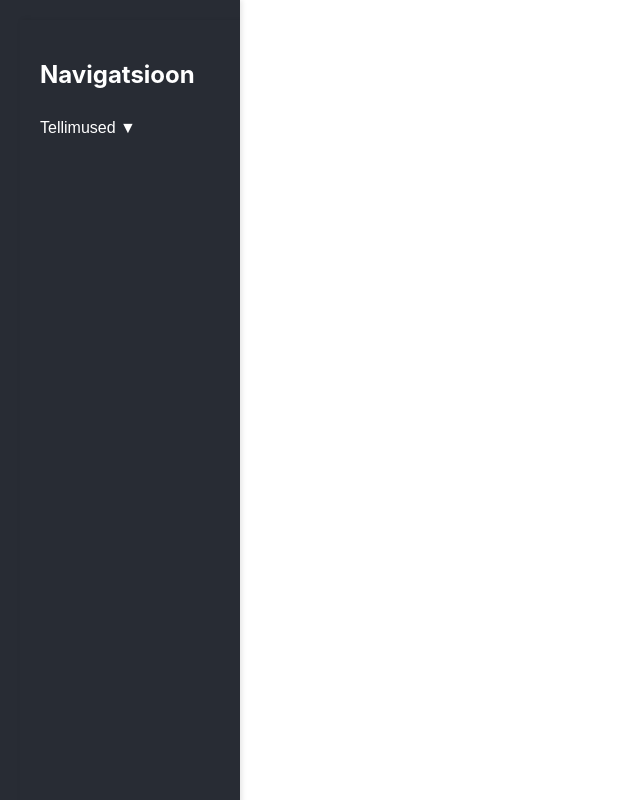
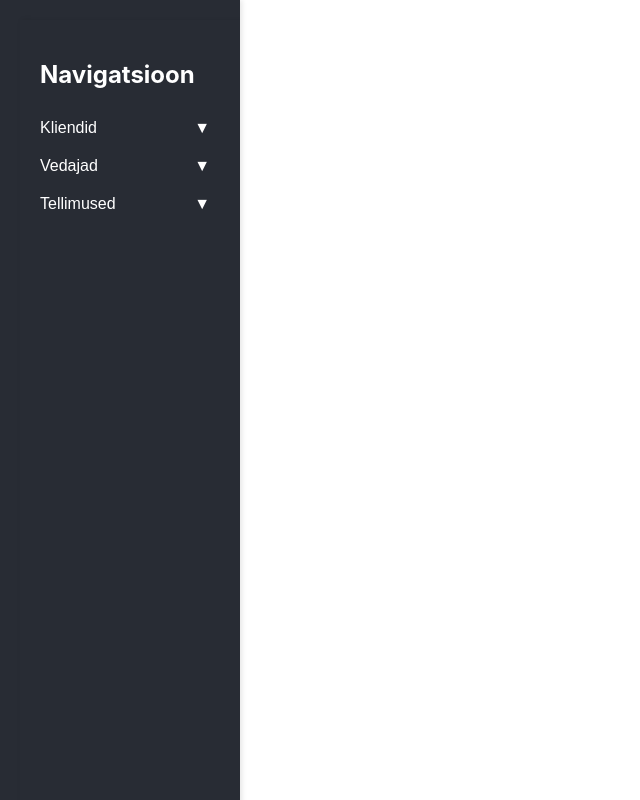
Before and after one commit to 4use2me/Veotellimused, a React (Create React App) app in the folder veo-tellimused-frontend/: page / in a window 1280 px wide. Shown: the whole page, without its empty margins (0-640 px from the left). Built offline with nearby package versions, Linux system fonts and the light colour scheme.

Commit message:
sidebarTäiendus

```diff
--- a/veo-tellimused-frontend/src/components/Sidebar/Sidebar.css
+++ b/veo-tellimused-frontend/src/components/Sidebar/Sidebar.css
@@ -1,28 +1,29 @@
 .sidebar {
-    width: 200px; /* Fikseeritud laius sidebarile */
-    height: 100vh; /* Kogu lehe kõrguses */
+    width: 200px;
+    height: 100vh;
     background-color: #282c34;
     padding: 20px;
     box-shadow: 2px 0 5px rgba(0, 0, 0, 0.1);
     color: white;
-    overflow-y: auto; /* Lisab kerimisriba, kui sisu on kõrgem kui külgriba */
-    position: relative; /* Fikseeritud positsioon */
-    z-index: 1; /* Tagab, et sidebar on alati peal */
+    overflow-y: auto;
+    position: relative;
+    z-index: 1;
 }
 
 .sidebar h2 {
-    text-align: left; /* Joondab teksti vasakule */
+    text-align: left;
 }
 
 .sidebar .toggle-menu-button {
     width: 100%;
-    text-align: left; /* Joondab teksti vasakule */
+    text-align: left;
     background: none;
     border: none;
     padding: 10px 0;
     font-size: 16px;
     cursor: pointer;
     color: white;
+    position: relative;
 }
 
 .sidebar .menu-items {
@@ -35,3 +36,12 @@
     padding: 10px 0;
     cursor: pointer;
 }
+
+/* Style the arrows */
+.toggle-menu-button::after {
+    content: '▼';
+    position: absolute;
+    top: 50%;
+    right: 30px;
+    transform: translateY(-50%);
+}
--- a/veo-tellimused-frontend/src/components/Sidebar/Sidebar.jsx
+++ b/veo-tellimused-frontend/src/components/Sidebar/Sidebar.jsx
@@ -1,20 +1,56 @@
 import React, { useState } from 'react';
 import './Sidebar.css';
 
-const Sidebar = ({ onNewOrder, onSelectOrderList }) => {
-    const [menuOpen, setMenuOpen] = useState(false);
+const Sidebar = ({ onNewOrder, onSelectOrderList, onNewClient, onSelectClientList, onNewVendor, onSelectVendorList }) => {
+    const [clientsMenuOpen, setClientsMenuOpen] = useState(false);
+    const [vendorsMenuOpen, setVendorsMenuOpen] = useState(false);
+    const [ordersMenuOpen, setOrdersMenuOpen] = useState(false);
 
-    const toggleMenu = () => {
-        setMenuOpen(!menuOpen);
+    const toggleClientsMenu = () => {
+        setClientsMenuOpen(!clientsMenuOpen);
+        setVendorsMenuOpen(false);
+        setOrdersMenuOpen(false);
+    };
+
+    const toggleVendorsMenu = () => {
+        setVendorsMenuOpen(!vendorsMenuOpen);
+        setClientsMenuOpen(false);
+        setOrdersMenuOpen(false);
+    };
+
+    const toggleOrdersMenu = () => {
+        setOrdersMenuOpen(!ordersMenuOpen);
+        setClientsMenuOpen(false);
+        setVendorsMenuOpen(false);
     };
 
     return (
         <aside className="sidebar">
             <h2>Navigatsioon</h2>
-            <button className="toggle-menu-button" onClick={toggleMenu}>
-                {menuOpen ? 'Tellimused ▲' : 'Tellimused ▼'}
+            <button className="toggle-menu-button" onClick={toggleClientsMenu}>
+                {clientsMenuOpen ? 'Kliendid' : 'Kliendid'}
             </button>
-            {menuOpen && (
+            {clientsMenuOpen && (
+                <ul className="menu-items">
+                    <li onClick={onNewClient}>Uus klient</li>
+                    <li onClick={onSelectClientList}>Klientide nimekiri</li>
+                    {/* Lisa siia teised alammenüü elemendid */}
+                </ul>
+            )}
+            <button className="toggle-menu-button" onClick={toggleVendorsMenu}>
+                {vendorsMenuOpen ? 'Vedajad' : 'Vedajad'}
+            </button>
+            {vendorsMenuOpen && (
+                <ul className="menu-items">
+                    <li onClick={onNewVendor}>Uus vedaja</li>
+                    <li onClick={onSelectVendorList}>Vedajate nimekiri</li>
+                    {/* Lisa siia teised alammenüü elemendid */}
+                </ul>
+            )}
+            <button className="toggle-menu-button" onClick={toggleOrdersMenu}>
+                {ordersMenuOpen ? 'Tellimused' : 'Tellimused'}
+            </button>
+            {ordersMenuOpen && (
                 <ul className="menu-items">
                     <li onClick={onNewOrder}>Uus tellimus</li>
                     <li onClick={onSelectOrderList}>Tellimuste nimekiri</li>
```
